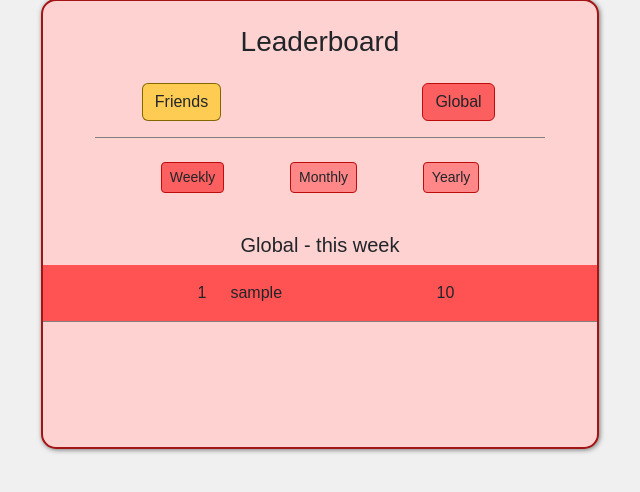
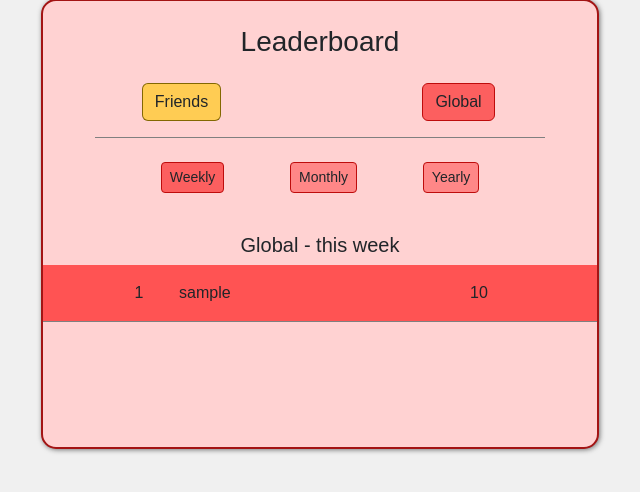
Before and after one commit to aysinakpinar/team_project_galaxy, a Flask app: page /dashboard/global-leaderboard in a window 1280 px wide. Shown: the part 201-693 px from the top of the page, without its empty margins (320-960 px from the left). Run offline with Flask 3, Linux system fonts and the light colour scheme; tables that the repository leaves empty hold one stand-in row (values such as "Sample post"); parts of the project's set-up code (start-up, migrations or seed data) failed here and were passed over.

Commit message:
update(dashboard): update dashboard

```diff
--- a/templates/dashboard.html
+++ b/templates/dashboard.html
@@ -62,6 +62,25 @@
     }
     #global-buttons-container {
         border-top: 0.5px solid gray;
+    }
+    .leaderboard__users-list__container,
+    .leaderboard__friends-list__container {
+        width: 250px;
+    }
+    .leaderboard__users-list__username,
+    .leaderboard__friends-list__username {
+        text-decoration: none;
+        color: #212529;
+    }
+    .leaderboard__users-list__position,
+    .leaderboard__friends-list__position {
+        width: 40px;
+        text-align: center;
+    }
+    .leaderboard__users-list__points,
+    .leaderboard__friends-list__points {
+        width: 100px;
+        text-align: center;
     }
 </style>
 
@@ -207,11 +226,22 @@
                     <div
                         class="d-flex justify-content-evenly align-items-center w-100"
                     >
-                        <div class="d-flex align-items-center">
-                            <span class="mx-2 px-1 py-3">{{ loop.index }}</span>
-                            <span class="mx-2 px-1 py-3">{{ user[1] }}</span>
+                        <div
+                            class="d-flex align-items-center leaderboard__users-list__container"
+                        >
+                            <span
+                                class="mx-2 px-1 py-3 leaderboard__users-list__position"
+                                >{{ loop.index }}</span
+                            >
+                            <a
+                                href="user/{{ user[0] }}"
+                                class="mx-2 px-1 py-3 leaderboard__users-list__username"
+                                >{{ user[1] }}</a
+                            >
                         </div>
-                        <span>{{ user[2] }}</span>
+                        <span class="leaderboard__users-list__points">
+                            {{ user[2] }}</span
+                        >
                     </div>
                 </div>
                 {% else %}
@@ -238,11 +268,22 @@
                     <div
                         class="d-flex justify-content-evenly align-items-center w-100"
                     >
-                        <div class="d-flex align-items-center">
-                            <span class="mx-2 px-1 py-3">{{ loop.index }}</span>
-                            <span class="mx-2 px-1 py-3">{{ friend[1] }}</span>
+                        <div
+                            class="d-flex align-items-center leaderboard__friends-list__container"
+                        >
+                            <span
+                                class="mx-2 px-1 py-3 leaderboard__friends-list__position"
+                                >{{ loop.index }}</span
+                            >
+                            <a
+                                href="user/{{ friend[0] }}"
+                                class="mx-2 px-1 py-3 leaderboard__friends-list__username"
+                                >{{ friend[1] }}</a
+                            >
                         </div>
-                        <span>{{ friend[2] }}</span>
+                        <span class="leaderboard__friends-list__points"
+                            >{{ friend[2] }}</span
+                        >
                     </div>
                 </div>
                 {% else %}
```
Also changed, not shown: blueprints/auth.py (+35 -14 lines).
